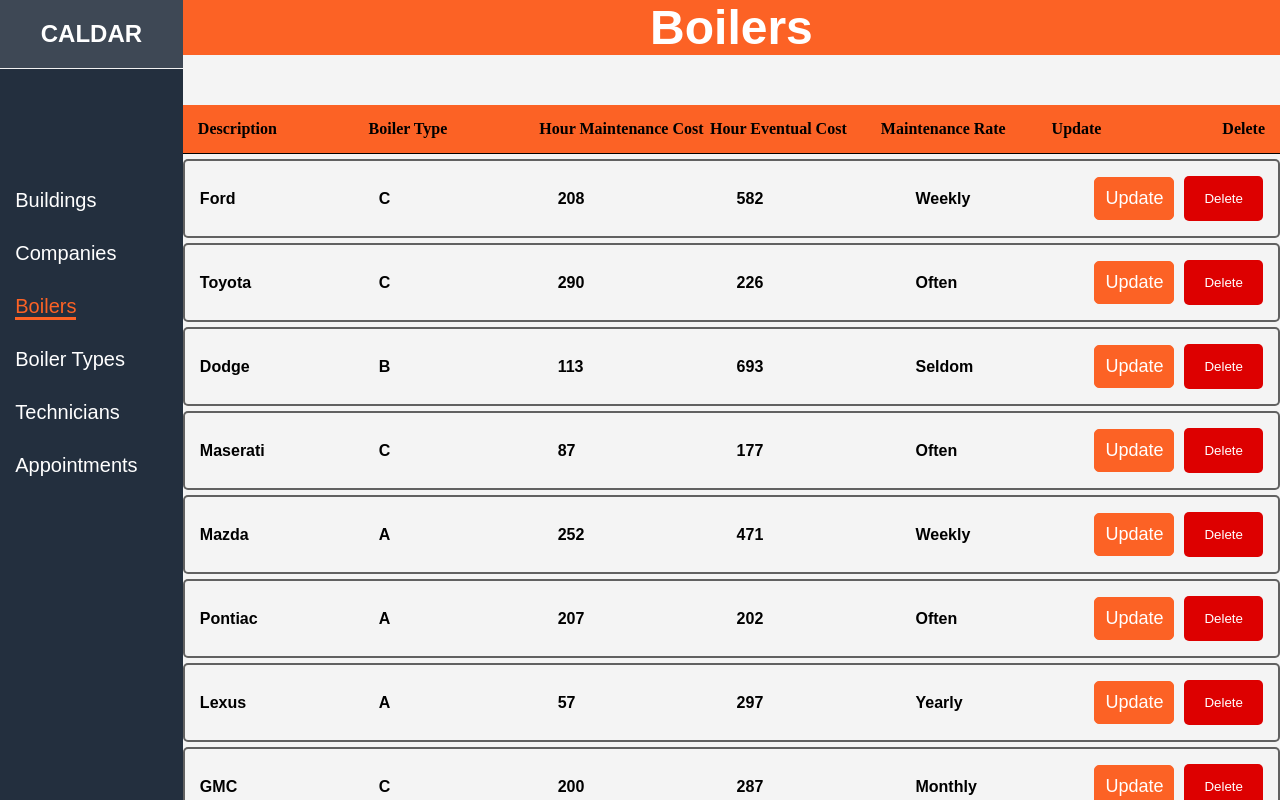
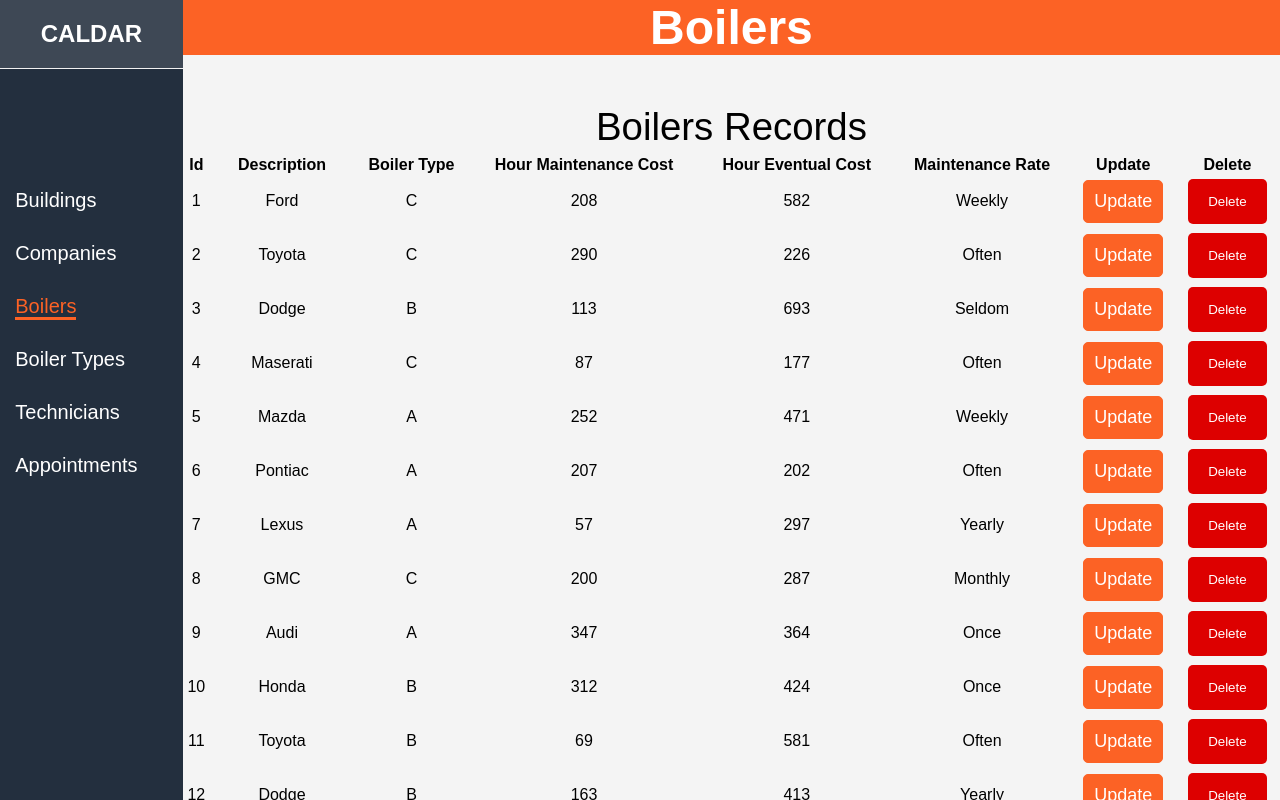
Before and after one commit to JoseBlois/rr-caldar-frontend, a React (Create React App) app: page /boilers in a window 1280 px wide. Shown: the top 800 px of the page. Built offline with nearby package versions, Linux system fonts and the light colour scheme.

Commit message:
Style changes.

```diff
--- a/src/components/boilersApp/addBoiler/addBoiler.module.css
+++ b/src/components/boilersApp/addBoiler/addBoiler.module.css
@@ -1,9 +1,3 @@
-.addFormContainer {
-    margin: '20px auto';
-    background-color: #fc6225;
-    text-align: 'center';
-}
-
 .addForm {
     display: flex;
     flex-direction: column;
@@ -11,6 +5,27 @@
     justify-content: space-between;
 }
 
-.addForm .formGroup, .editForm .formGroup {
-    margin-bottom: 15px;
+.addNewDiv {
+    width: fit-content;
 }
+
+.addNewTitle {
+    text-align: center;
+}
+
+.label {
+    width:450px;
+    clear:left;
+    text-align:left;
+    padding-right:10px;
+    float:left;
+}
+
+.input {
+    float:right;
+}
+
+.rows {
+    margin: 10px;
+    list-style-type: none;
+}
--- a/src/components/boilersApp/addBoiler/index.js
+++ b/src/components/boilersApp/addBoiler/index.js
@@ -35,48 +35,48 @@
   };
 
   return (
-    <div className={styles.addFormContainer}>
+    <>
       <form className={styles.addForm} onSubmit={submition}>
-        <div>
-          <h3>
+        <div className={styles.addNewDiv}>
+          <h3 className={styles.addNewTitle}>
             Add new boiler
           </h3>
           <ul>
-            <li>
-              <label htmlFor="description">
+            <li className={styles.rows}>
+              <label htmlFor="description" className={styles.label}>
                 Description:
-                <input type="text" id="description" placeholder="....." value={boiler.description} onChange={changeValue} required />
+                <input className={styles.input} type="text" id="description" placeholder="....." value={boiler.description} onChange={changeValue} required />
               </label>
             </li>
-            <li>
-              <label htmlFor="boilerType">
+            <li className={styles.rows}>
+              <label htmlFor="boilerType" className={styles.label}>
                 Boiler Type:
-                <input type="text" id="boilerType" placeholder="....." value={boiler.boilerType} onChange={changeValue} required />
+                <input className={styles.input} type="text" id="boilerType" placeholder="....." value={boiler.boilerType} onChange={changeValue} required />
               </label>
             </li>
-            <li>
-              <label htmlFor="hourMaintenanceCost">
+            <li className={styles.rows}>
+              <label htmlFor="hourMaintenanceCost" className={styles.label}>
                 Hour Maintenance Cost:
-                <input type="number" id="hourMaintenanceCost" placeholder="....." value={boiler.hourMaintenanceCost} onChange={changeValue} required />
+                <input className={styles.input} type="number" id="hourMaintenanceCost" placeholder="....." value={boiler.hourMaintenanceCost} onChange={changeValue} required />
               </label>
             </li>
-            <li>
-              <label htmlFor="hourEventualCost">
+            <li className={styles.rows}>
+              <label htmlFor="hourEventualCost" className={styles.label}>
                 Hour Eventual Cost:
-                <input type="number" id="hourEventualCost" placeholder="....." value={boiler.hourEventualCost} onChange={changeValue} required />
+                <input className={styles.input} type="number" id="hourEventualCost" placeholder="....." value={boiler.hourEventualCost} onChange={changeValue} required />
               </label>
             </li>
-            <li>
-              <label htmlFor="maintenanceRate">
+            <li className={styles.rows}>
+              <label htmlFor="maintenanceRate" className={styles.label}>
                 Maintenance Rate:
-                <input type="number" id="maintenanceRate" placeholder="....." value={boiler.maintenanceRate} onChange={changeValue} required />
+                <input className={styles.input} type="number" id="maintenanceRate" placeholder="....." value={boiler.maintenanceRate} onChange={changeValue} required />
               </label>
             </li>
           </ul>
           <input type="submit" value="Submit" />
         </div>
       </form>
-    </div>
+    </>
   );
 }
 
--- a/src/components/boilersApp/boilerItem/BoilerItem.module.css
+++ b/src/components/boilersApp/boilerItem/BoilerItem.module.css
@@ -1,21 +1,4 @@
-.row {
-    display: flex;
-    justify-content: space-between;
-    align-items: center;
-    padding: 15px;
-    background-color: #f4f4f4;
-    border: solid 2px rgba(0, 0, 0, 60%);
-    border-radius: 5px;
-    margin-bottom: 5px;
-    font-weight: 700;
-}
-
-.row div{
-    flex: 2;
-}
-
-.editBtn {
-    margin-right: 10px;
+.updateBtn {
     padding: 10px;
     border: solid 1px #fc6225;
     border-radius: 5px;
@@ -24,7 +7,7 @@
     color: #fff;
 }
 
-.editBtn:hover {
+.updateBtn:hover {
     background-color: #fff;
     color: #fc6225;
     border: solid 1px #fc6225;
@@ -39,3 +22,8 @@
     color: #fff;
     cursor: pointer;
 }
+
+.table {
+    height: 50px;
+    text-align: center;
+}
--- a/src/components/boilersApp/boilerItem/index.js
+++ b/src/components/boilersApp/boilerItem/index.js
@@ -13,15 +13,20 @@
 
   return (
     <>
-      <div className={styles.row}>
-        <div>{boiler.description}</div>
-        <div>{boiler.boilerType}</div>
-        <div>{boiler.hourMaintenanceCost}</div>
-        <div>{boiler.hourEventualCost}</div>
-        <div>{boiler.maintenanceRate}</div>
-        <button type="button" className={styles.editBtn} onClick={toggleUpdateModal}>Update</button>
-        <button type="button" className={styles.deleteBtn} onClick={toggleDeleteModal}>Delete</button>
-      </div>
+      <tr className={styles.table}>
+        <td>{boiler.id}</td>
+        <td>{boiler.description}</td>
+        <td>{boiler.boilerType}</td>
+        <td>{boiler.hourMaintenanceCost}</td>
+        <td>{boiler.hourEventualCost}</td>
+        <td>{boiler.maintenanceRate}</td>
+        <td>
+          <button type="button" className={styles.updateBtn} onClick={toggleUpdateModal}>Update</button>
+        </td>
+        <td>
+          <button type="button" className={styles.deleteBtn} onClick={toggleDeleteModal}>Delete</button>
+        </td>
+      </tr>
       <div>
         {deleteModalOpen && (
           <Modal title="Delete Boiler" submitLabel="Confirm" onClose={toggleDeleteModal} onSubmit={deleteBoiler} boilerId={boiler.id}>
--- a/src/components/boilersApp/boilers/Boilers.module.css
+++ b/src/components/boilersApp/boilers/Boilers.module.css
@@ -1,14 +1,8 @@
-.headersContainer {
-    display: flex;
-    justify-content: space-between;
-    align-items: center;
-    padding: 15px;
-    background-color: #fc6225;
-    border-bottom: solid 1px black;
-    margin-bottom: 5px;
-    font-family: Open-sans;
-    font-weight: 700;
+.tableHeader {
+    width: 100%;
 }
-.header {
-    flex: 1;
+
+.tableCaption {
+    font-size:3vw;
+    margin-bottom:5px;
 }
--- a/src/components/boilersApp/boilers/index.js
+++ b/src/components/boilersApp/boilers/index.js
@@ -7,18 +7,24 @@
 }) {
   return (
     <div>
-      <div className={styles.headersContainer}>
-        <div className={styles.header}>Description</div>
-        <div className={styles.header}>Boiler Type</div>
-        <div className={styles.header}>Hour Maintenance Cost</div>
-        <div className={styles.header}>Hour Eventual Cost</div>
-        <div className={styles.header}>Maintenance Rate</div>
-        <div className={styles.header}>Update</div>
-        <div>Delete</div>
-      </div>
-      {boilers.map((boiler) =>
-        // eslint-disable-next-line
-        <Boiler deleteBoiler={deleteBoiler} key={boiler.id} boiler={boiler} updateBoiler={updateBoiler} searchBoiler={searchBoiler} />)}
+      <table className={styles.tableHeader}>
+        <caption className={styles.tableCaption}>Boilers Records</caption>
+        <tbody>
+          <tr>
+            <th>Id</th>
+            <th>Description</th>
+            <th>Boiler Type</th>
+            <th>Hour Maintenance Cost</th>
+            <th>Hour Eventual Cost</th>
+            <th>Maintenance Rate</th>
+            <th>Update</th>
+            <th>Delete</th>
+          </tr>
+          {boilers.map((boiler) =>
+            // eslint-disable-next-line
+            <Boiler deleteBoiler={deleteBoiler} key={boiler.id} boiler={boiler} updateBoiler={updateBoiler} searchBoiler={searchBoiler} />)}
+        </tbody>
+      </table>
     </div>
   );
 }
--- a/src/components/boilersApp/updateBoiler/index.js
+++ b/src/components/boilersApp/updateBoiler/index.js
@@ -59,39 +59,39 @@
     <div>
       <form className={styles.updateForm} onSubmit={submitUpdate}>
         <div>
-          <h3>
+          <h5>
             Id:
             {` ${boilerId}`}
-          </h3>
+          </h5>
           <ul>
-            <li>
-              <label htmlFor="description">
+            <li className={styles.rows}>
+              <label htmlFor="description" className={styles.label}>
                 Description:
-                <input type="text" id="description" placeholder="....." value={boiler.description || ''} onChange={changeValue} required />
+                <input type="text" id="description" placeholder="....." value={boiler.description || ''} onChange={changeValue} required className={styles.input} />
               </label>
             </li>
-            <li>
-              <label htmlFor="boilerType">
+            <li className={styles.rows}>
+              <label htmlFor="boilerType" className={styles.label}>
                 Boiler Type:
-                <input type="text" id="boilerType" placeholder="....." value={boiler.boilerType || ''} onChange={changeValue} required />
+                <input type="text" id="boilerType" placeholder="....." value={boiler.boilerType || ''} onChange={changeValue} required className={styles.input} />
               </label>
             </li>
-            <li>
-              <label htmlFor="hourMaintenanceCost">
+            <li className={styles.rows}>
+              <label htmlFor="hourMaintenanceCost" className={styles.label}>
                 Hour Maintenance Cost:
-                <input type="number" id="hourMaintenanceCost" placeholder="....." value={boiler.hourMaintenanceCost || ''} onChange={changeValue} required />
+                <input type="number" id="hourMaintenanceCost" placeholder="....." value={boiler.hourMaintenanceCost || ''} onChange={changeValue} required className={styles.input} />
               </label>
             </li>
-            <li>
-              <label htmlFor="hourEventualCost">
+            <li className={styles.rows}>
+              <label htmlFor="hourEventualCost" className={styles.label}>
                 Hour Eventual Cost:
-                <input type="number" id="hourEventualCost" placeholder="....." value={boiler.hourEventualCost || ''} onChange={changeValue} required />
+                <input type="number" id="hourEventualCost" placeholder="....." value={boiler.hourEventualCost || ''} onChange={changeValue} required className={styles.input} />
               </label>
             </li>
-            <li>
-              <label htmlFor="maintenanceRate">
+            <li className={styles.rows}>
+              <label htmlFor="maintenanceRate" className={styles.label}>
                 Maintenance Rate:
-                <input type="number" id="maintenanceRate" placeholder="....." value={boiler.maintenanceRate || ''} onChange={changeValue} required />
+                <input type="number" id="maintenanceRate" placeholder="....." value={boiler.maintenanceRate || ''} onChange={changeValue} required className={styles.input} />
               </label>
             </li>
           </ul>
--- a/src/components/boilersApp/updateBoiler/updateBoiler.module.css
+++ b/src/components/boilersApp/updateBoiler/updateBoiler.module.css
@@ -18,3 +18,17 @@
     align-items: center;
     justify-content: center;
 }
+
+.label {
+    display: flex;
+}
+
+.input {
+    flex: 1;
+    margin-left: 15px;
+}
+
+.rows {
+    margin: 10px;
+    list-style-type: none;
+}
```
